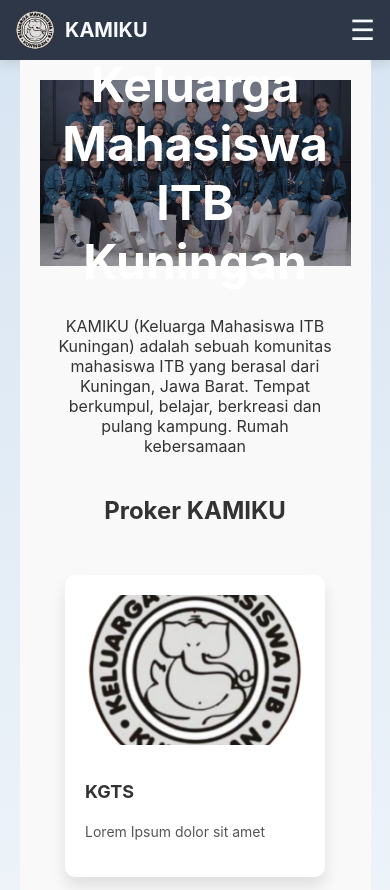
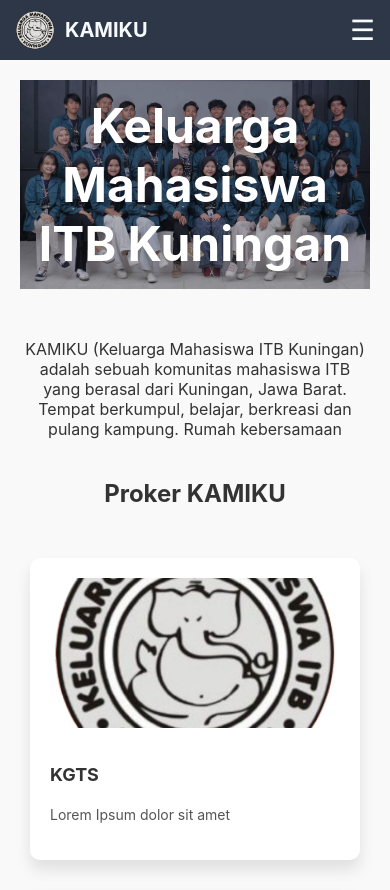
Before and after one commit to RadithyaAl/Website-Kamiku, a React (Create React App) app: page / in a window 390 px wide. Shown: the top 890 px of the page. Built offline with nearby package versions, Linux system fonts and the light colour scheme.

Commit message:
update fren

```diff
--- a/src/DataBase/Data_kamiku.js
+++ b/src/DataBase/Data_kamiku.js
@@ -9,12 +9,14 @@
     {
         "proker" : "KGTS",
         "deskripsi" : "Lorem Ipsum dolor sit amet",
-        "gambar" : "/Images/Logo_Kamiku.png"
+        "gambar" : "/Images/Logo_Kamiku.png",
+        "link_to" : "https://google.com"
     },
     {
         "proker" : "Syukuran Wisuda",
         "deskripsi" : "Lorem Ipsum dolor sit amet",
-        "gambar" : "/Images/Logo_Kamiku.png"
+        "gambar" : "/Images/Logo_Kamiku.png",
+        "link_to" : "/PerpustakaanKamiku"
     },
     {
         "proker" : "Welcoming party",
--- a/src/Page_stylesheets/Home.css
+++ b/src/Page_stylesheets/Home.css
@@ -90,7 +90,6 @@
     margin-bottom: 15px;
 }
 
-/* Deskripsi proker agar mirip gaya artikel */
 .proker-deskripsi {
     color: #333;
     text-align: left;
@@ -113,7 +112,7 @@
 /* Responsivitas untuk mobile */
 @media (max-width: 768px) {
     .Home-Style, .Home-MainText {
-        width: 90%;
+        width: 100%;
     }
 
     .img-text {
--- a/src/pages/Home.js
+++ b/src/pages/Home.js
@@ -8,6 +8,7 @@
     return (
     <>
     <div className='Home-Style'>
+
         <div className="Image-Container">
             <img src="/Images/IMG_7197.JPG" alt="" className='kgts-background'/>
             <div className="Img-text-background">
@@ -16,12 +17,13 @@
                 </div>
             </div>
         </div>
+
     <div className='Home-MainText'>
         <p>{tentangkamiku.deskripsi}</p>
         <h2 style={{ paddingTop: 20 }}>Proker KAMIKU</h2>
         <div className='Tabel-proker-container'>
                 {Proker.map((item, index) => (
-                        <div key={index} className='Tabel-proker'>
+                        <div key={index} className='Tabel-proker' onClick={() => (window.location.href = item.link_to)}>
                             <img src={item.gambar} alt={item.proker} className='proker-background'/>
                             <div className='proker-deskripsi'>
                                 <p>{item.proker}</p>
```
